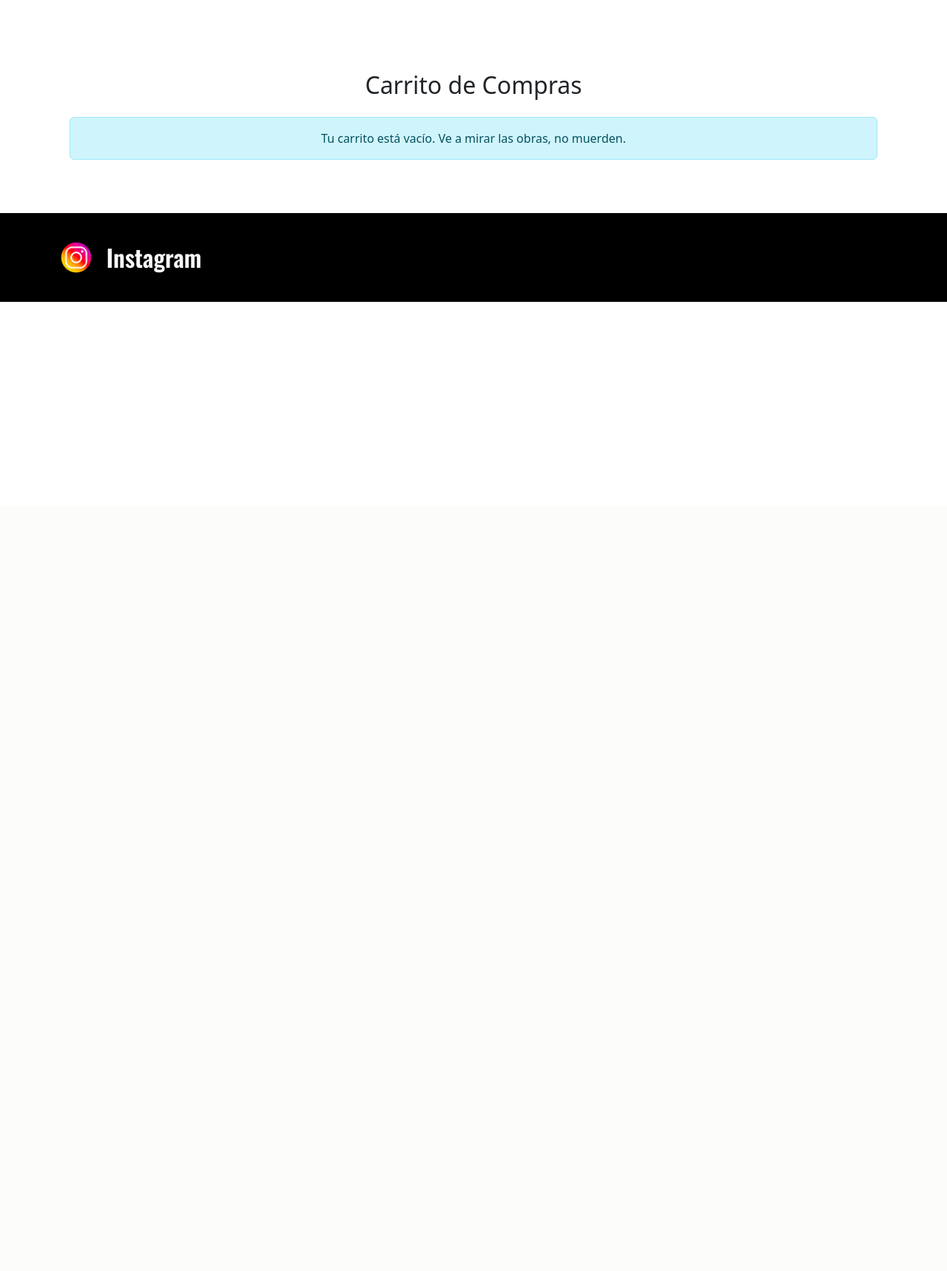
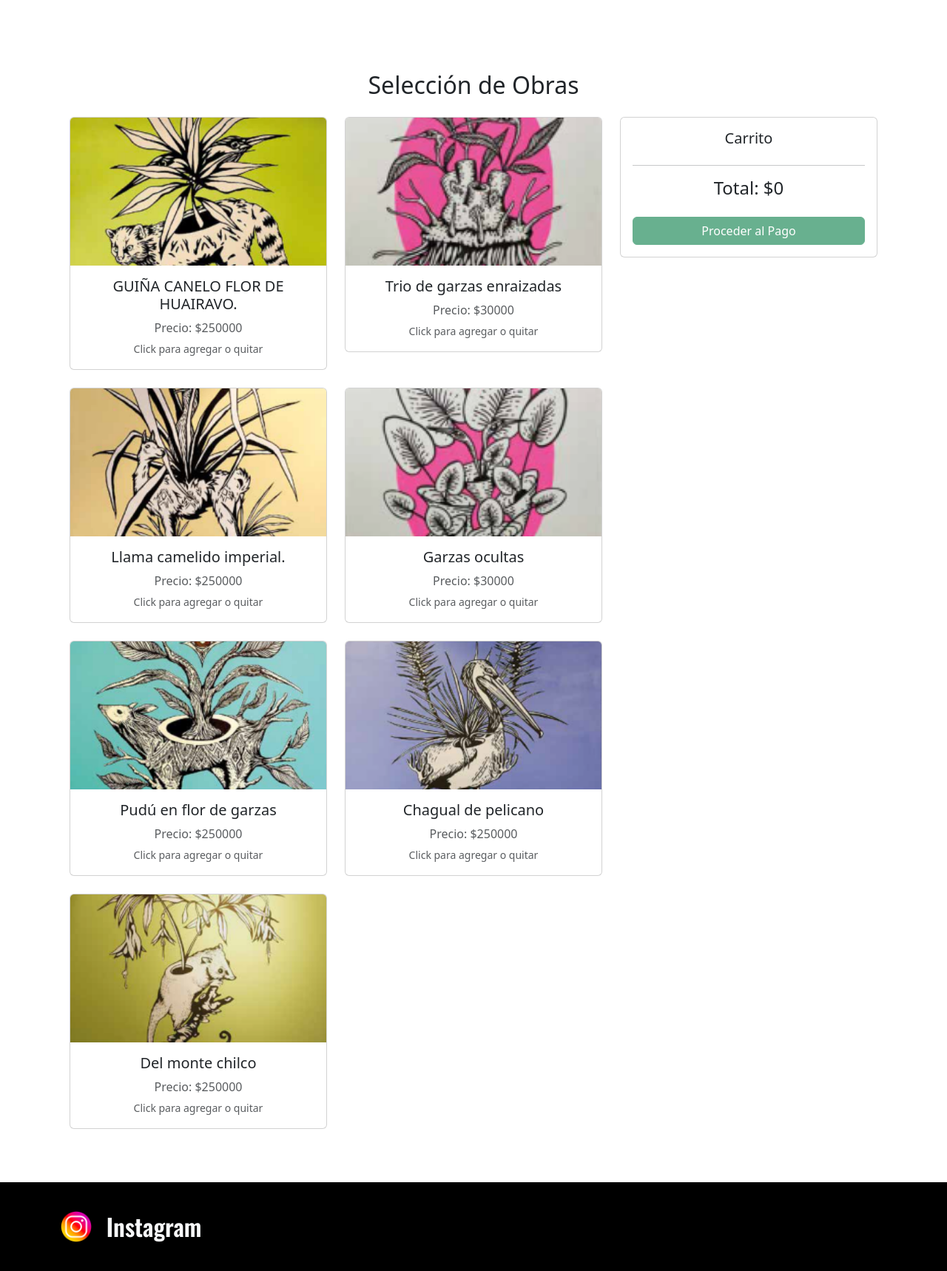
Before and after one commit to FrappuccinoIc/pagina_obras, a Django app: page /carrito/ in a window 1280 px wide. Shown: the part 116-1834 px from the top of the page at 74% size. Before the commit the page ends 524 px from the top, so only its background shows below. Run offline with Django 4.2, Linux system fonts and the light colour scheme; data comes from the database, SQL or seed files in the repository.

Commit message:
carrito "corregido"

```diff
--- a/checkout/templates/checkout/carrito.html
+++ b/checkout/templates/checkout/carrito.html
@@ -1,80 +1,109 @@
-{% extends 'checkout/base.html' %}
+{% extends 'core/base.html' %}
 {% load static %}
+
 {% block contenido %}
+<section class="container my-5">
+    <h2 class="mb-4 text-center">Selección de Obras</h2>
 
-<section class="container my-5">
-    <h2 class="mb-4">Carrito de Compras</h2>
+    <div class="row">
 
-    {% if carrito_items %}
-        <div class="table-responsive">
-            <table class="table table-bordered align-middle">
-                <thead class="table-light">
-                    <tr>
-                        <th>Obra</th>
-                        <th>Precio</th>
-                        <th>Cantidad</th>
-                        <th>Subtotal</th>
-                        <th>Acciones</th>
-                    </tr>
-                </thead>
-                <tbody>
-                    {% for item in carrito_items %}
-                        <tr>
-                            <td>
-                                <div class="d-flex align-items-center">
-                                    <img src="{{ item.obra.imagen.url }}" alt="{{ item.obra.titulo }}" width="80" class="me-3">
-                                    <span>{{ item.obra.titulo }}</span>
-                                </div>
-                            </td>
+        <!-- Obras clickeables -->
+        <div class="col-lg-8">
+            <div class="row g-4">
 
-                            <td>${{ item.obra.precio }}</td>
+                {% for obra in obras %}
+                <div class="col-md-6">
+                    <div class="card obra-card"
+                         data-precio="{{ obra.precio }}"
+                         data-id="{{ obra.id }}"
+                         style="cursor:pointer;">
+                        <img src="{{ obra.imagen.url }}" class="card-img-top"
+                             style="height: 200px; object-fit: cover;">
+                        <div class="card-body">
+                            <h5 class="card-title">{{ obra.titulo }}</h5>
+                            <p class="text-muted mb-1">Precio: ${{ obra.precio }}</p>
+                            <small class="text-muted">Click para agregar o quitar</small>
+                        </div>
+                    </div>
+                </div>
+                {% endfor %}
 
-                            <td>
-                                <form action="{% url 'actualizar_cantidad' item.id %}" method="POST" class="d-flex">
-                                    {% csrf_token %}
-                                    <input
-                                        type="number"
-                                        name="cantidad"
-                                        value="{{ item.cantidad }}"
-                                        min="1"
-                                        class="form-control w-50">
-                                    <button type="submit" class="btn btn-sm btn-primary ms-2">Actualizar</button>
-                                </form>
-                            </td>
-
-                            <td>${{ item.subtotal }}</td>
-
-                            <td>
-                                <form action="{% url 'eliminar_item' item.id %}" method="POST">
-                                    {% csrf_token %}
-                                    <button class="btn btn-sm btn-danger">Eliminar</button>
-                                </form>
-                            </td>
-                        </tr>
-                    {% endfor %}
-                </tbody>
-            </table>
-        </div>
-
-        <div class="d-flex justify-content-between mt-4">
-            <a href="{% url 'vaciar_carrito' %}" class="btn btn-outline-danger">
-                Vaciar Carrito
-            </a>
-
-            <div class="fs-4">
-                Total: <strong>${{ total }}</strong>
             </div>
         </div>
 
-        <div class="text-end mt-3">
-            <a href="{% url 'checkout' %}" class="btn btn-success btn-lg">Proceder al Pago</a>
+        <!-- Carrito (dinámico) -->
+        <div class="col-lg-4">
+            <div class="card sticky-top" style="top: 80px;">
+                <div class="card-body">
+                    <h5 class="card-title">Carrito</h5>
+
+                    <ul id="lista-carrito" class="list-group mb-3"></ul>
+
+                    <hr>
+                    <h4>Total: $<span id="total">0</span></h4>
+
+                    <button class="btn btn-success w-100 mt-3" disabled id="boton-pago">
+                        Proceder al Pago
+                    </button>
+                </div>
+            </div>
         </div>
+    </div>
 
-    {% else %}
-        <div class="alert alert-info text-center">
-            Tu carrito está vacío. Ve a mirar las obras, no muerden.
-        </div>
-    {% endif %}
 </section>
 
+<!-- Script de agregar/quitar -->
+<script>
+    const obras = document.querySelectorAll(".obra-card");
+    const lista = document.getElementById("lista-carrito");
+    const totalSpan = document.getElementById("total");
+    const botonPago = document.getElementById("boton-pago");
+
+    let total = 0;
+
+    // Mapa para saber qué obra está en el carrito
+    const seleccionadas = new Map();
+
+    obras.forEach(carta => {
+        carta.addEventListener("click", () => {
+
+            const id = carta.dataset.id;
+            const precio = parseInt(carta.dataset.precio);
+            const titulo = carta.querySelector(".card-title").innerText;
+
+            // Si NO tiene, agregar
+            if (!seleccionadas.has(id)) {
+
+                // Crear item en lista
+                const item = document.createElement("li");
+                item.className = "list-group-item d-flex justify-content-between align-items-center";
+                item.dataset.id = id;
+                item.innerHTML = `
+                    <span>${titulo}</span>
+                    <strong>$${precio}</strong>
+                `;
+
+                lista.appendChild(item);
+
+                seleccionadas.set(id, item);
+                carta.classList.add("border", "border-success");
+
+                total += precio;
+
+            } else {
+                // Si ya estaba, eliminar
+                const item = seleccionadas.get(id);
+                lista.removeChild(item);
+                seleccionadas.delete(id);
+
+                carta.classList.remove("border", "border-success");
+
+                total -= precio;
+            }
+
+            totalSpan.textContent = total;
+            botonPago.disabled = total === 0;
+        });
+    });
+</script>
 {% endblock %}
--- a/checkout/views.py
+++ b/checkout/views.py
@@ -1,42 +1,6 @@
 from django.shortcuts import render, redirect, get_object_or_404
 from catalogo.models import Obra
-from .carrito import Carrito
 
 def carrito(req):
-    return render(req, "checkout/carrito.html")
-
-def ver_carrito(request):
-    carrito = Carrito(request)
-    return render(request, 'carrito.html', {
-        'carrito_items': list(carrito),
-        'total': carrito.total()
-    })
-
-def agregar_al_carrito(request, obra_id):
-    obra = get_object_or_404(Obra, id=obra_id)
-    carrito = Carrito(request)
-    carrito.agregar(obra)
-    return redirect('ver_carrito')
-
-def eliminar_item(request, obra_id):
-    obra = get_object_or_404(Obra, id=obra_id)
-    carrito = Carrito(request)
-    carrito.eliminar(obra)
-    return redirect('ver_carrito')
-
-def actualizar_cantidad(request, obra_id):
-    obra = get_object_or_404(Obra, id=obra_id)
-    cantidad = int(request.POST.get('cantidad', 1))
-    carrito = Carrito(request)
-    carrito.actualizar_cantidad(obra, cantidad)
-    return redirect('ver_carrito')
-
-def vaciar_carrito(request):
-    carrito = Carrito(request)
-    carrito.limpiar()
-    return redirect('ver_carrito')
-
-def checkout(request):
-    carrito = Carrito(request)
-    # Más adelante aquí pondrás proceso de pago
-    return render(request, 'checkout.html')
+    obras = Obra.objects.all()
+    return render(req, "checkout/carrito.html", {"obras": obras})
```
